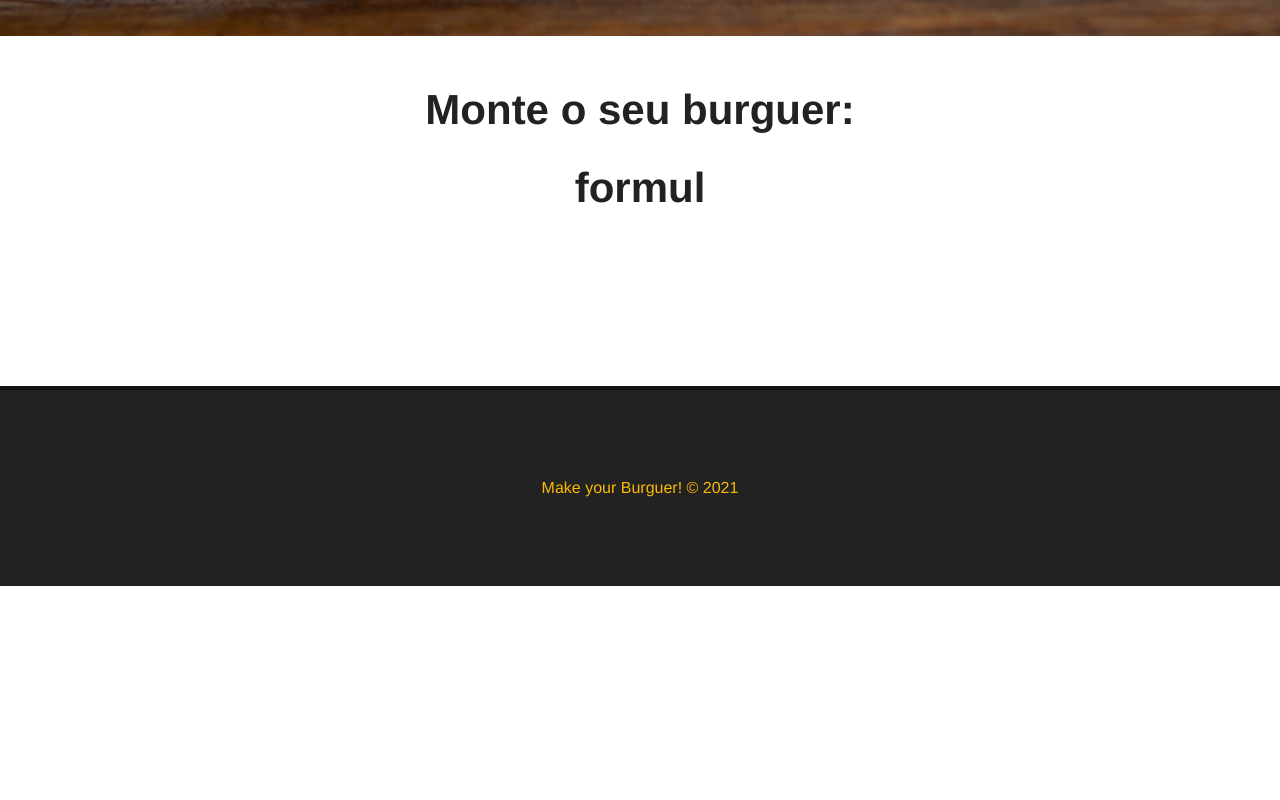
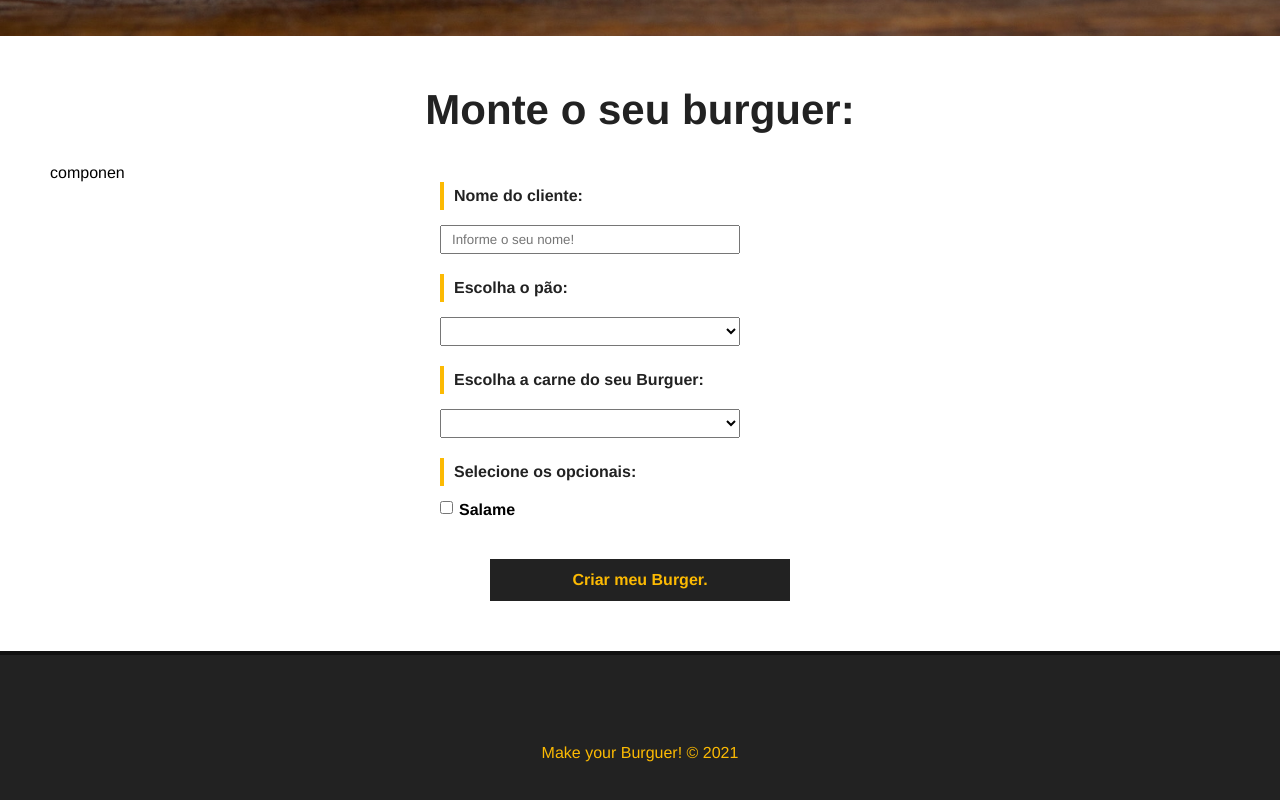
Before and after one commit to thgemanuel/CRUD_VueJS, a Vue app in the folder crudvuejs/: page / in a window 1280 px wide. Shown: the part 542-1342 px from the top of the page. Before the commit the page ends 1128 px from the top, so only its background shows below. Built offline with nearby package versions, Linux system fonts and the light colour scheme.

Commit message:
formulario criado

```diff
--- /dev/null
+++ b/crudvuejs/src/components/BurguerForms.vue
@@ -0,0 +1,147 @@
+<template>
+  <div>
+    <p>componen</p>
+    <div>
+      <form id="burger-form">
+        <!-- informacoes nome -->
+        <div class="input-container">
+          <label for="nome">Nome do cliente:</label>
+          <input
+            type="text"
+            id="nome"
+            name="nome"
+            v-model="nome"
+            placeholder="Informe o seu nome!"
+          />
+        </div>
+
+        <!-- informar o pao -->
+        <div class="input-container">
+          <label for="pao">Escolha o pão:</label>
+          <select name="pao" id="pao" v-model="pao">
+            <option value="">Selecione o seu pão.</option>
+            <option value="integral">Integral</option>
+          </select>
+        </div>
+
+        <!-- informar a carne -->
+        <div class="input-container">
+          <label for="carne">Escolha a carne do seu Burguer:</label>
+          <select name="carne" id="carne" v-model="carne">
+            <option value="">Selecione o tipo de carne.</option>
+            <option value="maminha">maminha</option>
+          </select>
+        </div>
+
+        <!-- selecionar opcionais -->
+        <div id="opcionais-container" class="input-container">
+          <label id="opcionais-title" for="opcionais ">Selecione os opcionais:</label>
+          <div class="checkbox-container">
+            <input
+              type="checkbox"
+              name="opcionais"
+              v-model="opcionais"
+              value="salame"
+            />
+            <span>Salame</span>
+          </div>
+        </div>
+
+        <!-- botao de enviar dados -->
+        <div class="input-container">
+          <input type="submit" class="submit-btn" value="Criar meu Burger." />
+        </div>
+      </form>
+    </div>
+  </div>
+</template>
+
+<script>
+export default {
+  name: "BurguerForms",
+  data() {
+    return {
+        paes: null,
+        carnes: null,
+        opcionaisdata: null,
+        nome: null,
+        pao: null,
+        carne: null,
+        opcionais: [],
+        status: "Solicitado",
+        msg: null,
+    }
+  },
+  methods: {
+
+  }
+};
+</script>
+
+<style scoped>
+#burger-form {
+  max-width: 400px;
+  /* centralizar na tela  */
+  margin: 0 auto;
+}
+.input-container {
+  display: flex;
+  /* com o valor colum a label fica em uma linha e o input na outra  */
+  flex-direction: column;
+  margin-bottom: 20px;
+}
+label {
+  font-weight: bold;
+  margin-bottom: 15px;
+  color: #222;
+  /* esse padding cria um espacamento apra a bordar ficar um pouco
+    mais alta e distante do texto */
+  padding: 5px 10px;
+  /* essa borda é o detalhe na cor laranja ao lado do texto */
+  border-left: 4px solid #fcba03;
+}
+input,
+select {
+  padding: 5px 10px;
+  width: 300px;
+}
+#opcionais-container {
+    /* definindo para a label de cada checkbox fique do lado do mesmo  */
+  flex-direction: row;
+  flex-wrap: wrap;
+}
+#opcionais-title {
+  width: 100%;
+}
+.checkbox-container {
+  display: flex;
+  align-items: flex-start;
+  width: 50%;
+  margin-bottom: 20px;
+}
+.checkbox-container span,
+.checkbox-container input {
+  width: auto;
+}
+.checkbox-container span {
+  margin-left: 6px;
+  font-weight: bold;
+}
+.submit-btn {
+  background-color: #222;
+  color: #fcba03;
+  font-weight: bold;
+  border: 2px solid #222;
+  padding: 10px;
+  font-size: 16px;
+  margin: 0 auto;
+  /* quando passar o mouse em cima do botao o icone de seta
+    sera alterado para a maozinha; */
+  cursor: pointer;
+  transition: 0.5s;
+}
+.submit-btn:hover {
+  background-color: transparent;
+  color: #222;
+}
+</style>
--- a/crudvuejs/src/views/HomeView.vue
+++ b/crudvuejs/src/views/HomeView.vue
@@ -3,18 +3,20 @@
     <Banner />
     <div class="main-container">
       <h1>Monte o seu burguer:</h1>
-      <h1>formul</h1>
+      <BurguerForms />
     </div>
   </div>
 </template>
 
 <script>
 import Banner from "../components/Banner.vue";
+import BurguerForms from "../components/BurguerForms.vue";
 
 export default {
   name: "Home",
   components: {
     Banner,
+    BurguerForms,
   },
 };
 </script>
```
